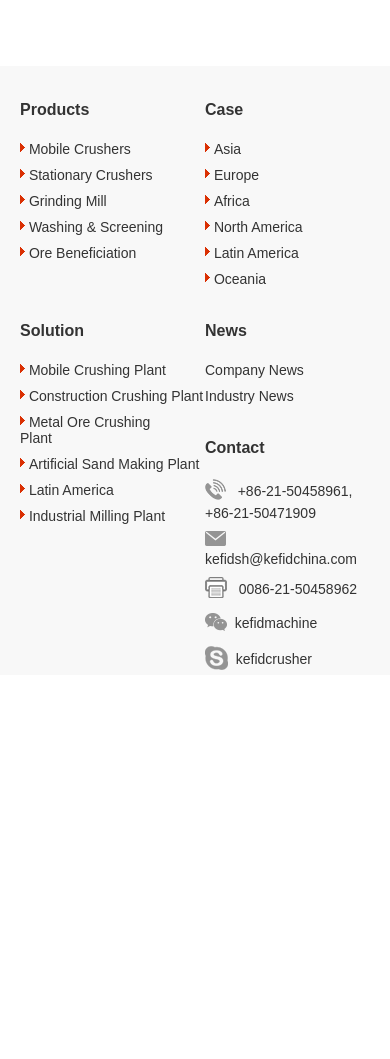
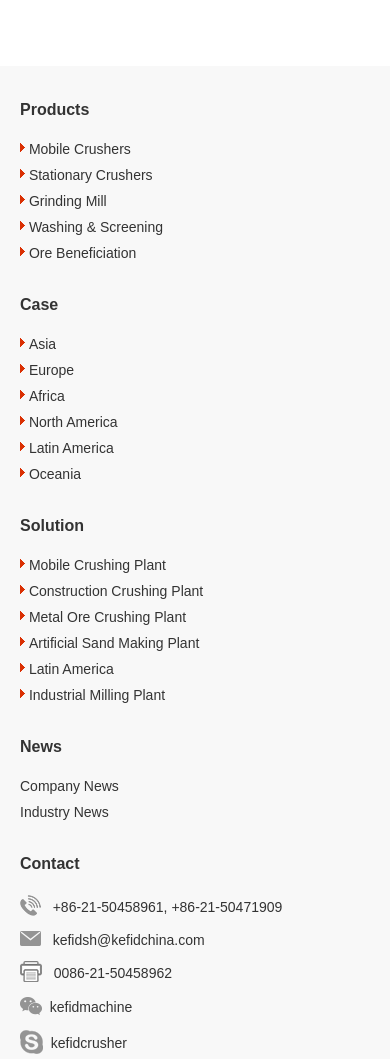
Before and after one commit to ssssyouxi/kefidchina, a plain HTML site: page about_index.html in a window 390 px wide. Shown: the part 2437-3496 px from the top of the page. Before the commit the page ends 3112 px from the top, so only its background shows below. Drawn offline with Linux system fonts and the light colour scheme.

Commit message:
公共底部再次优化

```diff
--- a/about_index.html
+++ b/about_index.html
@@ -122,7 +122,7 @@
 	</article>
 	<footer class="container-layout">
 		<section class="container">
-			<ul class="line-big">
+			<ul class="line-big about_footer">
 				<li class="xs2 xl6">
 					<ul class="about_footer_l">
 						<li>Products</li>
--- a/css/style.css
+++ b/css/style.css
@@ -76,6 +76,7 @@ footer{
 	padding-bottom: 5px;
 }
 .about_footer_l li{
+	white-space:nowrap;
 	margin-top: 10px;
 }
 .about_footer_l>li:nth-child(2){
@@ -83,6 +84,11 @@ footer{
 }
 .about_footer_icon img{
 	vertical-align: middle;
+}
+@media(max-width:440px){
+	.about_footer li{
+		clear:both;
+	}
 }
 @media(max-width: 759px){
 	.about_footer>li:nth-last-child(1){
```
